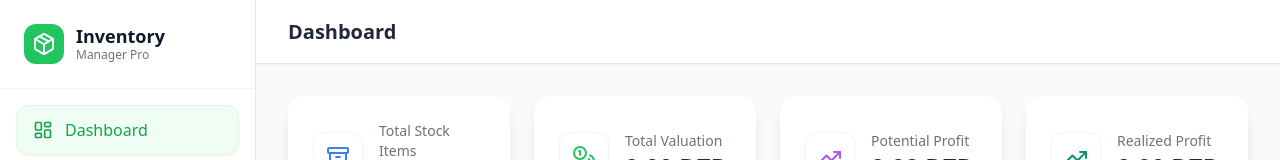
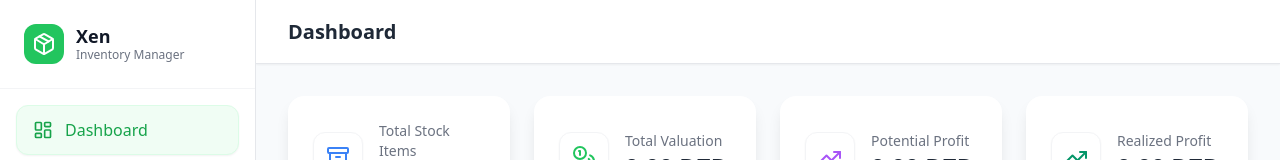
Before and after one commit to enicoh/Xen, a React (Vite) app: page / in a window 1280 px wide. Shown: the top 160 px of the page. Built offline with nearby package versions, Linux system fonts and the light colour scheme.

Commit message:
feat: implement dashboard and barcode scanning interface in React

```diff
--- a/index.html
+++ b/index.html
@@ -1,9 +1,9 @@
-<!DOCTYPE html>
+<!doctype html>
 <html lang="en">
   <head>
     <meta charset="UTF-8" />
     <meta name="viewport" content="width=device-width, initial-scale=1.0" />
-    <title>Inventory Manager</title>
+    <title>Xen Inventory Manager</title>
   </head>
   <body class="bg-gray-100 text-gray-900 font-sans antialiased">
     <div id="root"></div>
--- a/src/App.jsx
+++ b/src/App.jsx
@@ -139,9 +139,11 @@ export default function App() {
           </div>
           <div>
             <h1 className="text-lg font-bold text-gray-900 leading-tight">
-              Inventory
+              Xen
             </h1>
-            <p className="text-xs text-gray-500 font-medium">Manager Pro</p>
+            <p className="text-xs text-gray-500 font-medium">
+              Inventory Manager
+            </p>
           </div>
         </div>
 
```
Also changed, not shown: 1 other file (tests, documents, lock files or other folders).
